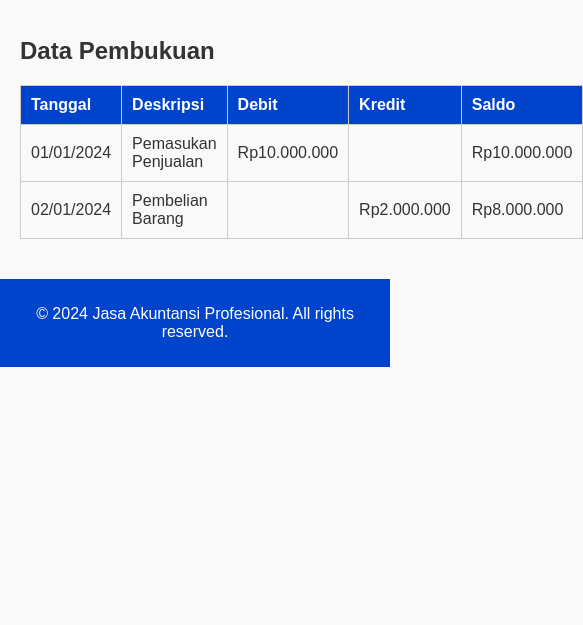
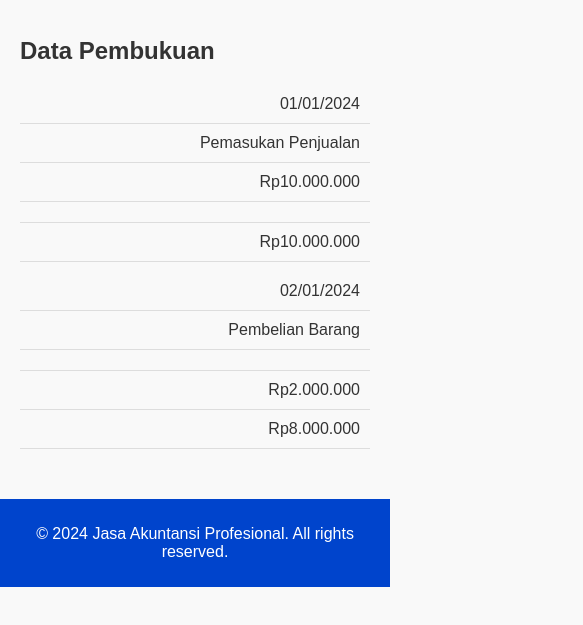
Before and after one commit to alpratmaa/website-jasa-akuntasi, a plain HTML site: page pembukuan.html in a window 390 px wide. Shown: the part 215-840 px from the top of the page, 583 px wide, since content can reach past the window. Drawn offline with Linux system fonts and the light colour scheme.

Commit message:
Update styles.css

```diff
--- a/styles.css
+++ b/styles.css
@@ -140,3 +140,59 @@ th {
         font-size: 20px; /* Sesuaikan ukuran ikon pada perangkat kecil */
     }
 }
+/* Gaya Umum untuk Tabel */
+table {
+    width: 100%;
+    border-collapse: collapse;
+    margin: 20px 0;
+}
+th, td {
+    padding: 10px;
+    text-align: left;
+    border: 1px solid #ddd;
+}
+thead {
+    background-color: #f4f4f4;
+}
+
+/* Responsif untuk Tabel */
+@media (max-width: 768px) {
+    .table-container {
+        overflow-x: auto;
+        -webkit-overflow-scrolling: touch; /* Memungkinkan scrolling halus pada perangkat iOS */
+    }
+    table {
+        width: 100%;
+        border: 0;
+    }
+    th, td {
+        display: block;
+        width: 100%;
+        box-sizing: border-box;
+        border: none;
+    }
+    thead {
+        display: none; /* Sembunyikan header tabel pada tampilan kecil */
+    }
+    tr {
+        display: flex;
+        flex-direction: column;
+        margin-bottom: 10px;
+    }
+    td {
+        border-bottom: 1px solid #ddd;
+        position: relative;
+        padding-left: 50%;
+        text-align: right;
+    }
+    td::before {
+        content: attr(data-label);
+        position: absolute;
+        left: 0;
+        width: 50%;
+        padding-left: 10px;
+        white-space: nowrap;
+        font-weight: bold;
+        background: #f4f4f4;
+    }
+}
```
